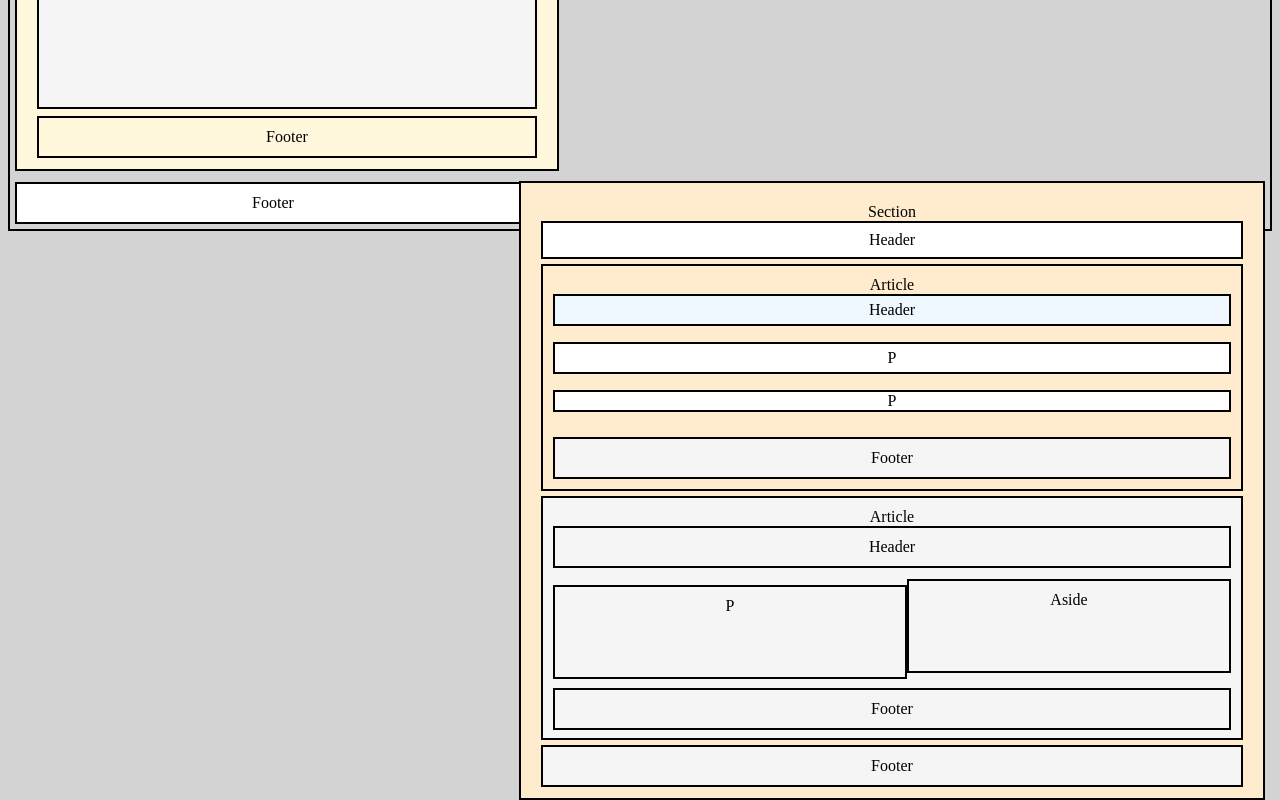
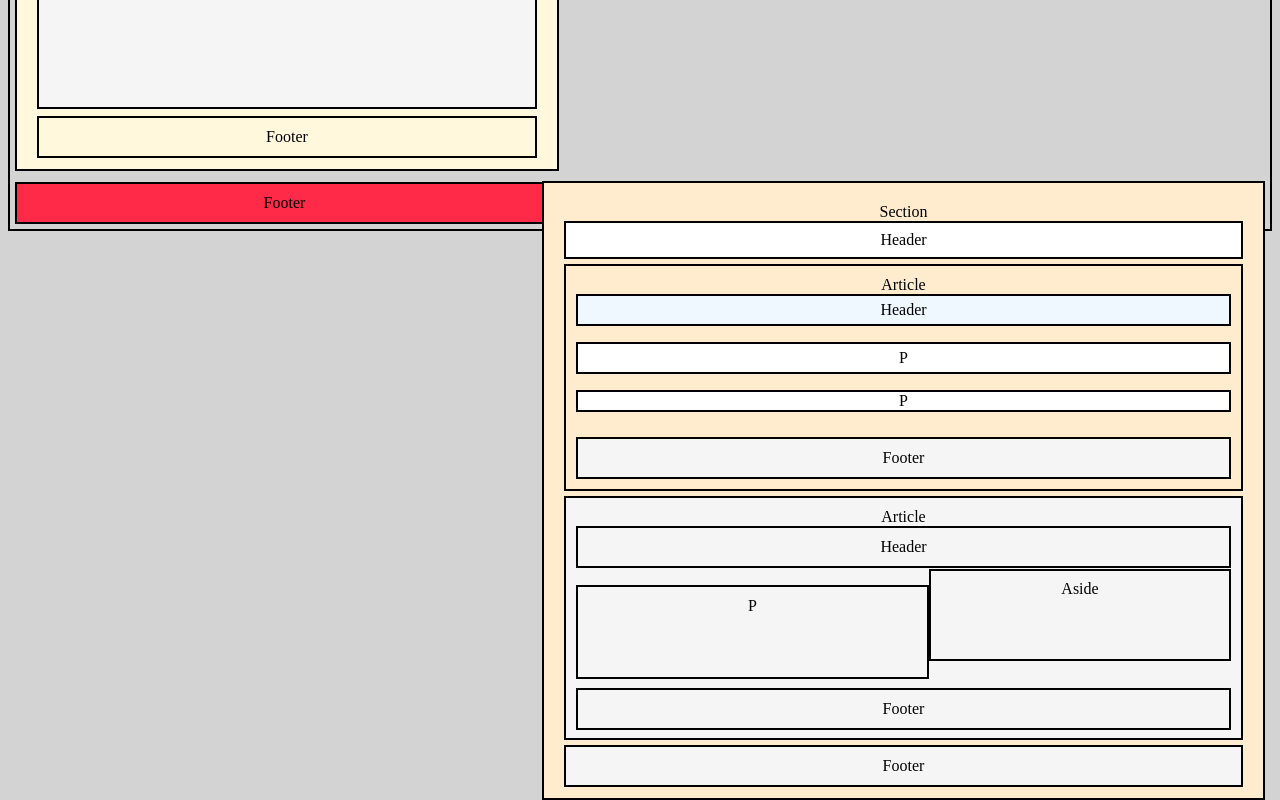
Before and after one commit to hanzlac/FrontEndProject, a plain HTML site: page index.html in a window 1280 px wide. Shown: the part 562-1362 px from the top of the page. Drawn offline with Linux system fonts and the light colour scheme.

Commit message:
thursday SASS first version

```diff
--- a/index.html
+++ b/index.html
@@ -39,14 +39,14 @@ Body
             </article>
         <article style="border: solid black 2px;background-color: whitesmoke;padding: 10px;height: 220px"> Article
                 <header style="border: solid black 2px;background-color: whitesmoke;padding: 10px;margin-bottom: 1px"> Header</header>
-                <p style="border: solid black 2px;background-color: whitesmoke; float: left;height: 70px;width: 330px;padding: 10px;">P</p>
-                <aside style="border: solid black 2px;background-color: whitesmoke; float: right;padding: 10px; width: 300px;height: 70px; margin-top: 10px">Aside</aside>
+                <p style="border: solid black 2px;background-color: whitesmoke; float: left;height: 70px;width: 329px;padding: 10px;">P</p>
+                <aside style="border: solid black 2px;background-color: whitesmoke; float: right;padding: 9px; width: 280px;height: 70px">Aside</aside>
                 <footer style="border: solid black 2px;background-color: whitesmoke;margin-top: 120px;padding: 10px;">Footer</footer>
         </article>
     <footer style="border: solid black 2px;background-color: whitesmoke;margin-top: 5px;padding: 10px">Footer</footer>
     </section>
 
-<footer style="text-align: center; border: 2px solid black;padding: 10px;background-color: white;alignment: center;margin-top: 640px"> Footer
+<footer style="text-align: center; border: 2px solid black;padding: 10px;background-color: #ff2a47;alignment: center;margin-top: 640px"> Footer
 </footer>
 
 </body>
```
Also changed, not shown: sass/custom.scss (added).
